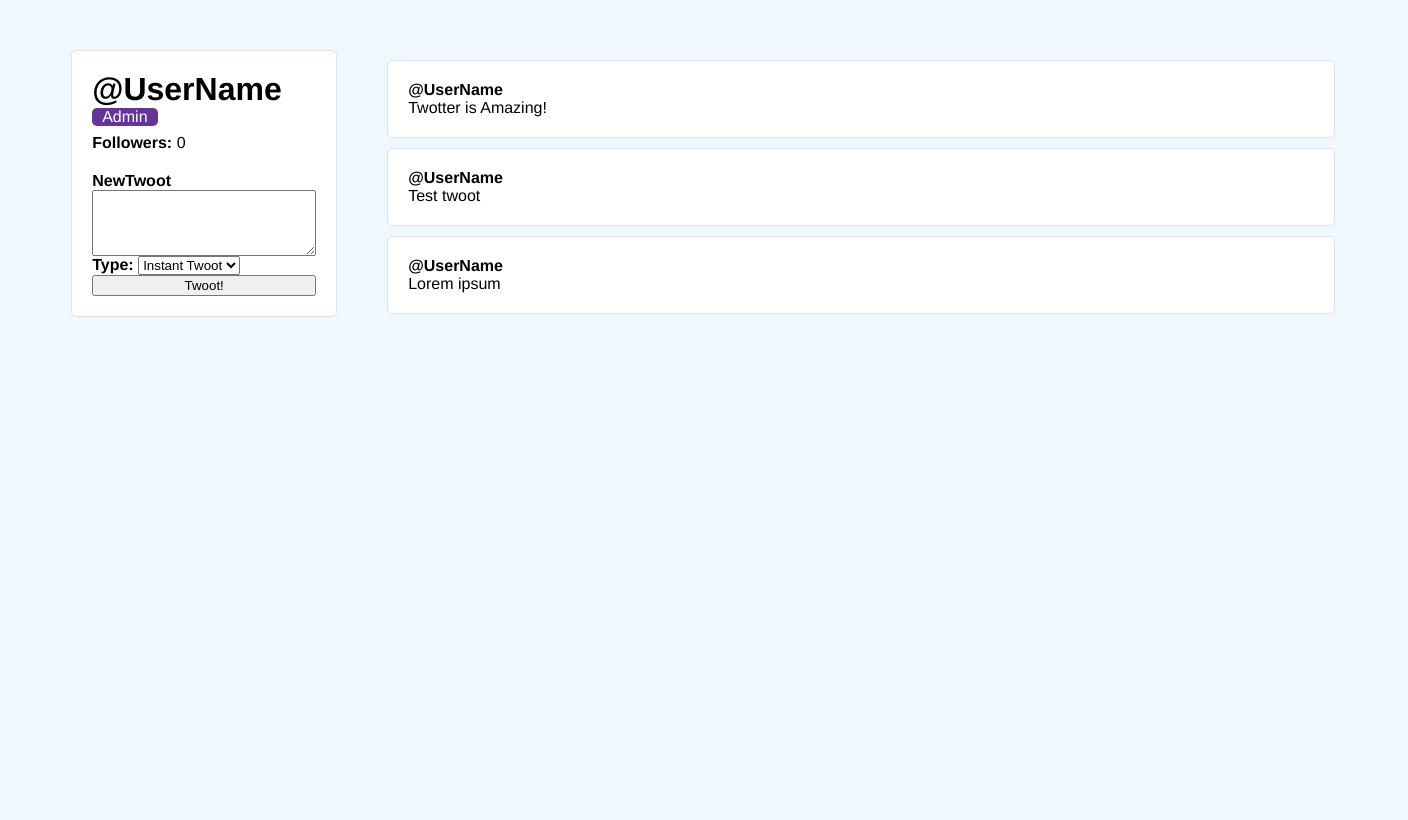
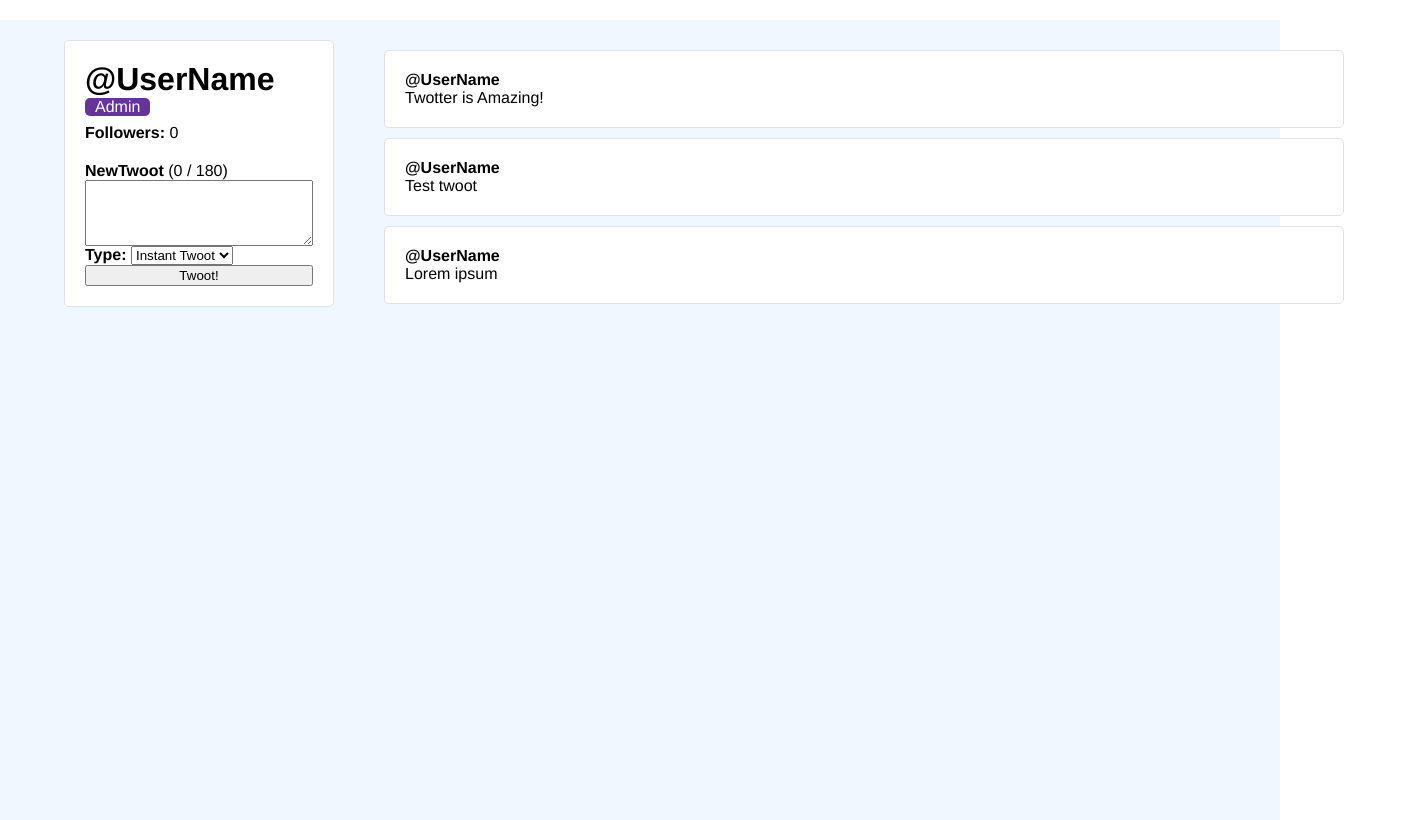
Before and after one commit to KostyalBalint/twotter-vue-tutorial, a Vue app: page / in a window 1280 px wide. Shown: the whole page, 1408 px wide, since content can reach past the window. Built offline with nearby package versions, Linux system fonts and the light colour scheme.

Commit message:
Scss styling

```diff
--- a/package.json
+++ b/package.json
@@ -9,6 +9,8 @@
   },
   "dependencies": {
     "core-js": "^3.6.5",
+    "node-sass": "^5.0.0",
+    "sass-loader": "^10.1.1",
     "vue": "^3.0.0"
   },
   "devDependencies": {
--- a/src/App.vue
+++ b/src/App.vue
@@ -14,14 +14,13 @@
 }
 </script>
 
-<style>
+<style lang="scss">
 #app {
   font-family: Avenir, Helvetica, Arial, sans-serif;
   -webkit-font-smoothing: antialiased;
   -moz-osx-font-smoothing: grayscale;
   margin-top: 20px;
+  min-height: 100vh;
+  background-color: aliceblue;
 }
-  body{
-    background-color: aliceblue;
-  }
 </style>
--- a/src/components/TwootItem.vue
+++ b/src/components/TwootItem.vue
@@ -32,7 +32,7 @@
   }
 </script>
 
-<style>
+<style lang="scss" scoped>
     .twoot-item{
         margin-top: 10px;
         padding: 20px;
@@ -42,12 +42,14 @@
         box-sizing: border-box;
         cursor: pointer;
         transition: all 0.25s ease;
-    }
-    .twoot-item:hover{
-        transform: scale(1.05, 1.05);
-    }
-    .twoot-item__user{
-        font-weight: bold;
+
+        &hover{
+            transform: scale(1.05, 1.05);
+        }
+
+        .twoot-item__user{
+            font-weight: bold;
+        }
     }
 
 </style>
--- a/src/components/UserProfile.vue
+++ b/src/components/UserProfile.vue
@@ -11,8 +11,8 @@
             <div v-if="user.fawouriteTwootId">
                 Favourite twoot: {{ user.fawouriteTwootId }}
             </div>
-            <form class="user-profile__create-twoot" @submit.prevent="createNewTwoot">
-                <label for="newTwoot"><strong>NewTwoot</strong></label>
+            <form class="user-profile__create-twoot" @submit.prevent="createNewTwoot" :class="{ '--exceeded': newTwootCharacterCount > 180}">
+                <label for="newTwoot"><strong>NewTwoot</strong> ({{ newTwootCharacterCount}} / 180)</label>
                 <textarea name="" id="newTwoot" rows="4" v-model="newTwootContent"/>
                 <div class="user-profile__create-twoot-type">
                     <label for="newTwootType"><strong>Type: </strong></label>
@@ -72,8 +72,8 @@
       }
     },
     computed: {
-      fullName() {
-        return `${this.user.firstName} ${this.user.lastName}`
+      newTwootCharacterCount() {
+        return this.newTwootContent.length;
       }
     },
     methods: {
@@ -97,13 +97,13 @@
   }
 </script>
 
-<style>
+<style lang="scss" scoped>
     .user-profile{
         display: grid;
         grid-template-columns: 1fr 3fr;
         width: 100%;
-        margin: 50px 5%;
-    }
+        padding: 20px 5%;
+
         .user-profile__user-panel{
             display: flex;
             flex-direction: column;
@@ -112,10 +112,11 @@
             background-color: white;
             border-radius: 5px;
             border: 1px solid #DFE3E8;
-    }
+
             h1{
                 margin: 0;
             }
+
             .user-profile__admin-badge{
                 background: rebeccapurple;
                 color: white;
@@ -123,12 +124,21 @@
                 margin-right: auto;
                 padding: 0 10px;
             }
-    .user-profile__follower-count{
-        margin-top: 8px;
-    }
+
             .user-profile__create-twoot{
                 padding-top: 20px;
                 display: flex;
                 flex-direction: column;
+
+                &.--exceeded {
+                    color: red;
                 }
+            }
+        }
+
+        .user-profile__follower-count{
+            margin-top: 8px;
+        }
+    }
+
 </style>
--- /dev/null
+++ b/src/styles/base.scss
@@ -0,0 +1,3 @@
+body{
+  margin: 0;
+}
--- /dev/null
+++ b/vue.config.js
@@ -0,0 +1,9 @@
+module.exports = {
+  css: {
+    loaderOptions: {
+      sass: {
+        additionalData: '@import "@/styles/base.scss";'
+      }
+    }
+  }
+};
```
Also changed, not shown: 1 other file (tests, documents, lock files or other folders). Lines whose indentation alone changed are shown as unchanged.
